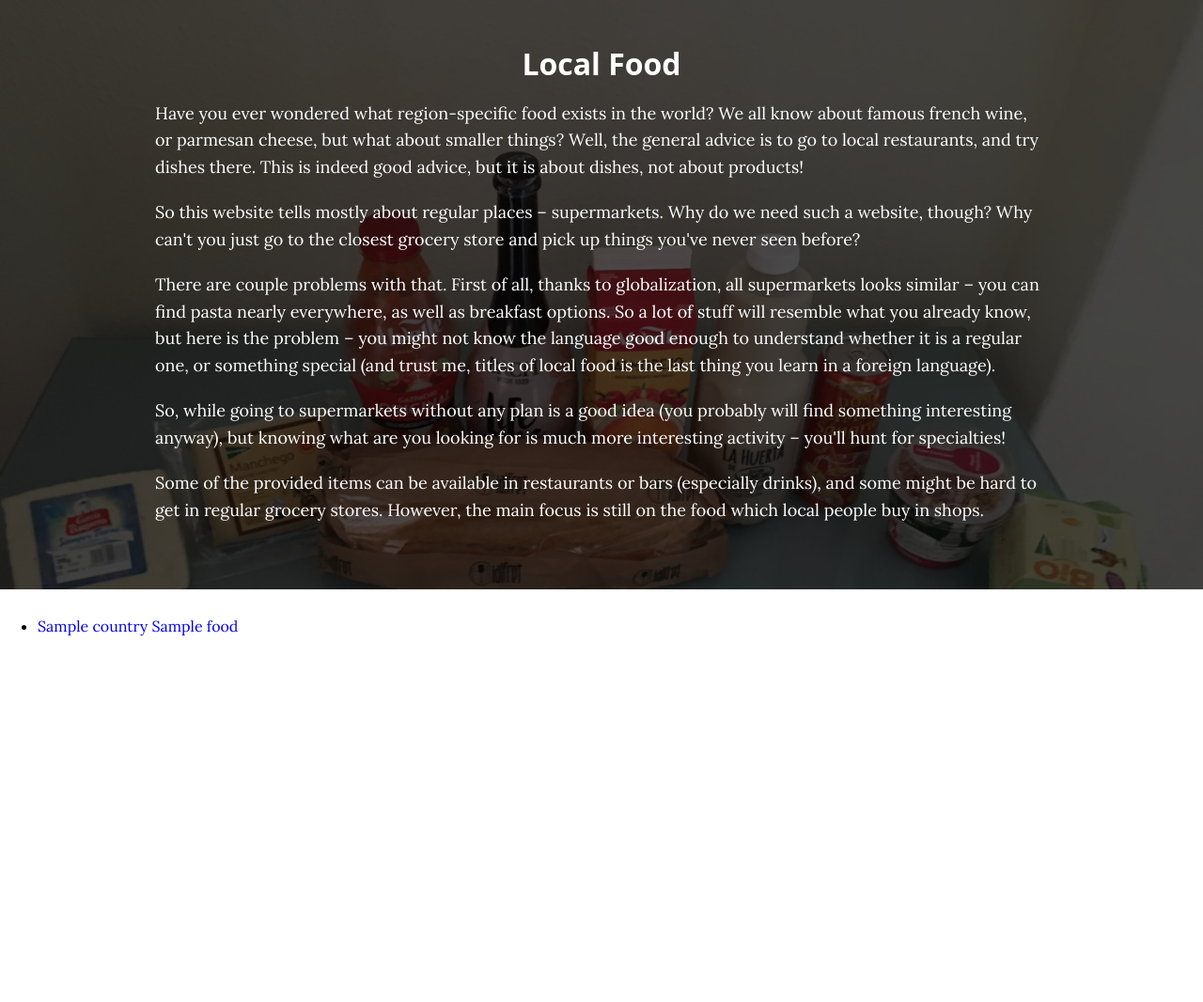
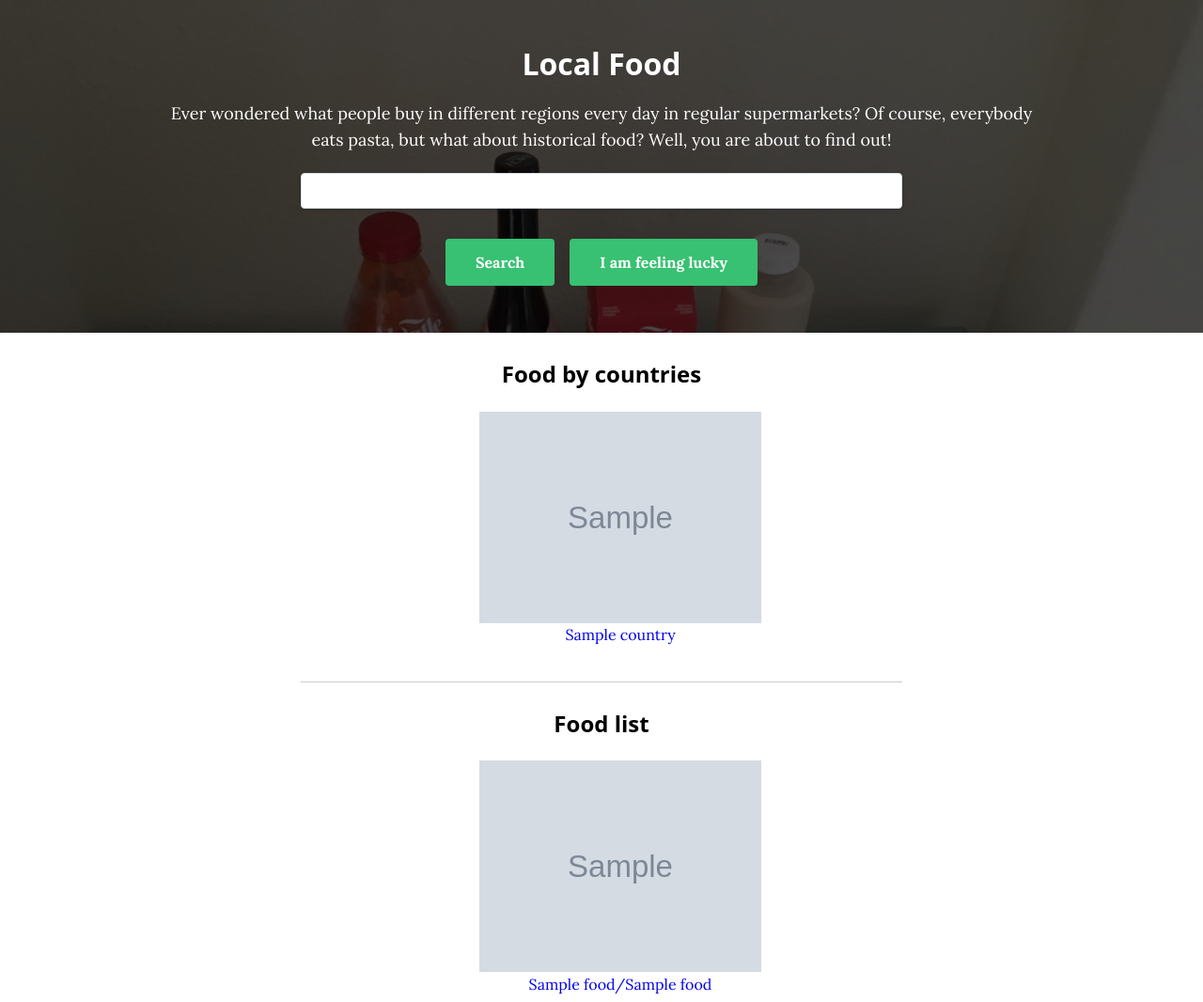
Before and after one commit to Bloomca/local-food, a Django app: page / in a window 1280 px wide. Shown: the part 80-1146 px from the top of the page at 94% size. Before the commit the page ends 757 px from the top, so only its background shows below. Run offline with Django 3.2, Linux system fonts and the light colour scheme; tables that the repository leaves empty hold one stand-in row (values such as "Sample post"); grey boxes marked "Sample" are stand-in pictures; parts of the project's set-up code (start-up, migrations or seed data) failed here and were passed over; some web fonts are replaced.

Commit message:
improve overall styles

```diff
--- a/src/food/templates/food/index.html
+++ b/src/food/templates/food/index.html
@@ -8,33 +8,47 @@
     <h1>
       Local Food
     </h1>
-    <p>
-      Have you ever wondered what region-specific food exists in the world? We all know about famous french wine, or parmesan cheese, but what about smaller things? Well, the general advice is to go to local restaurants, and try dishes there. This is indeed good advice, but it is about dishes, not about products!
+    <p class="text-center">
+      Ever wondered what people buy in different regions every day in regular supermarkets? Of course, everybody eats pasta, but what about historical food? Well, you are about to find out!
     </p>
-    <p>
-    So this website tells mostly about regular places – supermarkets. Why do we need such a website, though? Why can't you just go to the closest grocery store and pick up things you've never seen before?
-    </p>
-    <p>
-    There are couple problems with that. First of all, thanks to globalization, all supermarkets looks similar – you can find pasta nearly everywhere, as well as breakfast options. So a lot of stuff will resemble what you already know, but here is the problem – you might not know the language good enough to understand whether it is a regular one, or something special (and trust me, titles of local food is the last thing you learn in a foreign language).
-    </p>
-    <p>
-      So, while going to supermarkets without any plan is a good idea (you probably will find something interesting anyway), but knowing what are you looking for is much more interesting activity – you'll hunt for specialties!
-    </p>
-    <p>
-    Some of the provided items can be available in restaurants or bars (especially drinks), and some might be hard to get in regular grocery stores. However, the main focus is still on the food which local people buy in shops.
-    </p>
+    <div>
+      <input class="block ml-auto mr-auto max-w-md shadow appearance-none border rounded w-full py-2 px-3 text-grey-darker leading-tight focus:outline-none focus:shadow-outline" id="search" type="text" placeholder="">
+
+      <div class="flex justify-center mt-8">
+        <button class="bg-green hover:bg-green-dark text-white font-bold py-4 px-8 rounded focus:outline-none focus:shadow-outline mr-4" type="button">
+        Search
+      </button>
+      <button class="bg-green hover:bg-green-dark text-white font-bold py-4 px-8 rounded focus:outline-none focus:shadow-outline" type="button">
+        I am feeling lucky
+      </button>
+      </div>
+    </div>
   </div>
 </div>
-<ul>
+<h2 class="text-center mb-4">
+Food by countries
+</h2>
+<ul class="lf-cards">
   {% for country in countries %}
-    <li>
-      <a href="/country/{{ country.code }}">{{ country.name }}</a>
-
-      {% for food in country.foods.all %}
-        <a href="/food/{{ food.slug }}">
-          {{ food.title }}
-        </a>
-      {% endfor %}
+    <li class="lf-card">
+      <a href="/country/{{ country.code }}">
+      <img src="{{ country.image_url }}" class="lf-card-image" />
+      {{ country.name }}
+      </a>
+    </li>
+  {% endfor %}
+</ul>
+<div class="lf-separator"></div>
+<h2 class="text-center mb-4">
+Food list
+</h2>
+<ul class="lf-cards">
+  {% for food in food_list %}
+    <li class="lf-card">
+      <a href="/food/{{ food.slug }}">
+        <img src="{{ food.image_url }}" class="lf-card-image" />
+        {{ food }}
+      </a>
     </li>
   {% endfor %}
 </ul>
--- a/src/food/views.py
+++ b/src/food/views.py
@@ -3,9 +3,10 @@ from django.shortcuts import render
 from .models import Country, Food, Origin
 
 def index(request):
-  countries = Country.objects.all()
+  countries = Country.objects.all()[:4]
+  food_list = Food.objects.all()[:4]
 
-  context = {'countries': countries}
+  context = {'countries': countries, 'food_list': food_list}
   return render(request, 'food/index.html', context=context)
 
 def countries(request):
@@ -39,3 +40,6 @@ def country(request, country_code):
 
   context = {'country': country}
   return render(request, 'food/country.html', context=context)
+
+def about(request):
+  return render(request, 'food/about.html')
--- a/src/static/my.css
+++ b/src/static/my.css
@@ -45,3 +45,26 @@ a {
   margin: 20px 0;
   font-size: 18px;
 }
+
+.lf-cards {
+  list-style: none;
+  text-align: center;
+}
+
+.lf-card {
+  display: inline-block;
+  width: 300px;
+  margin: 10px;
+}
+
+.lf-card-image {
+  width: 100%;
+}
+
+.lf-separator {
+  width: 50%;
+  height: 1px;
+  background: #ccc;
+  min-width: 250px;
+  margin: 30px auto;
+}
```
Also changed, not shown: src/food/templates/food/countries.html (+6 -9 lines), src/food/templates/food/food_list.html (+7 -4 lines).
